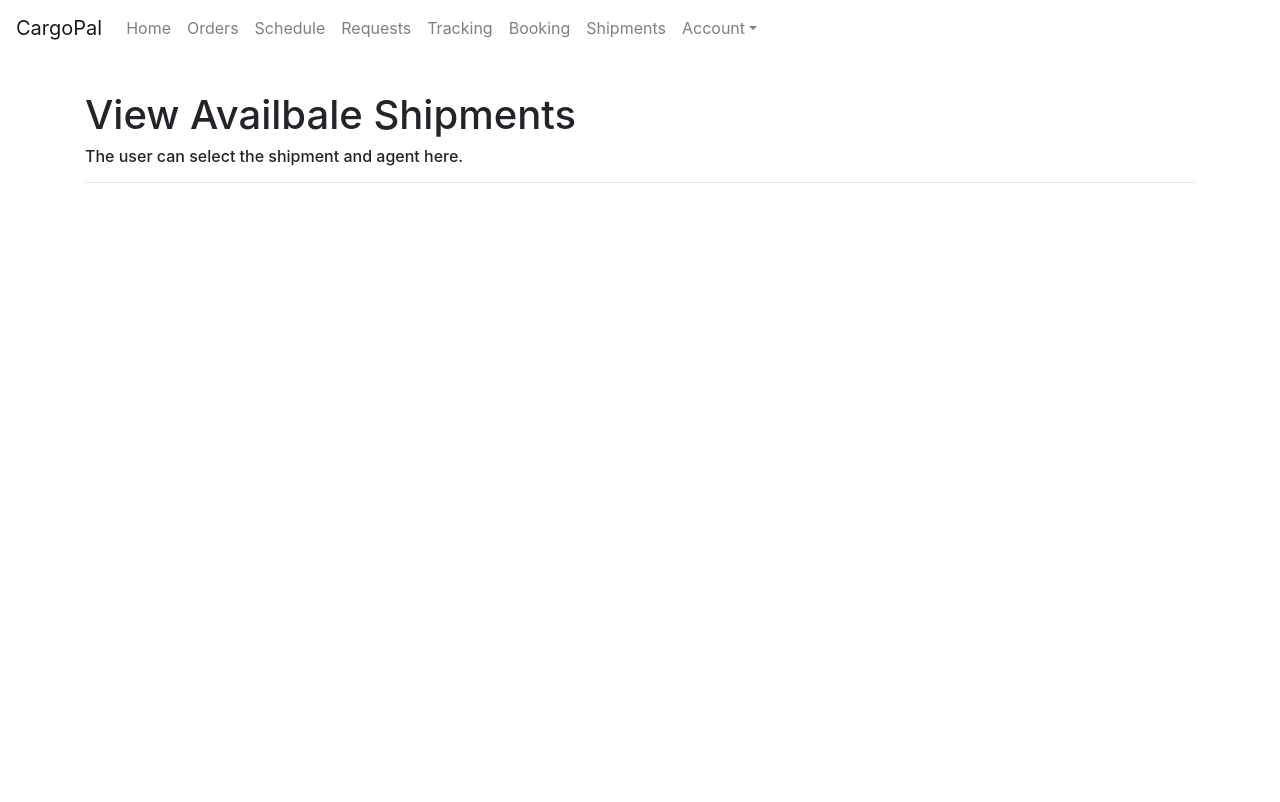
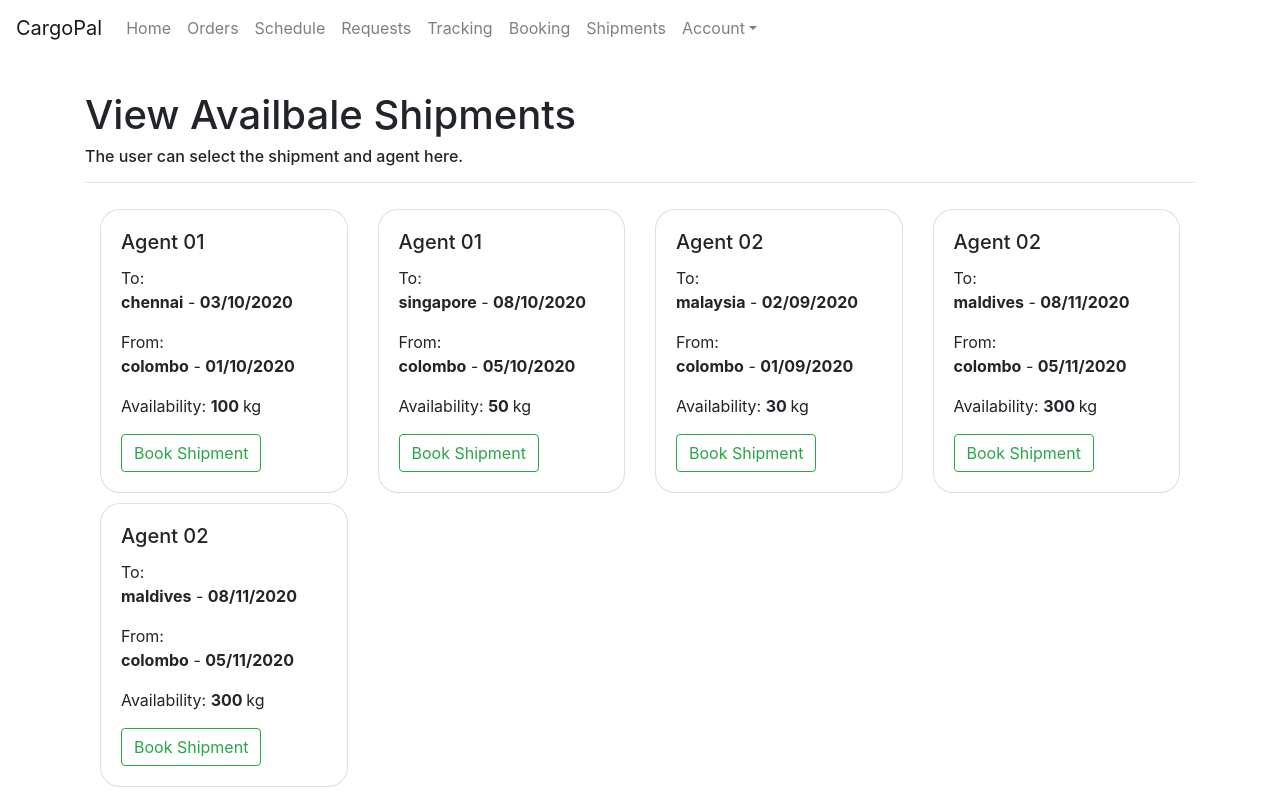
Before and after one commit to sanoj23/cargopal, a React (Create React App) app in the folder cargoPal/ClientApp/: page /shipments in a window 1280 px wide. Built offline with nearby package versions, Linux system fonts and the light colour scheme.

Commit message:
Shipments Screen

```diff
--- /dev/null
+++ b/cargoPal/ClientApp/src/components/shipment.jsx
@@ -0,0 +1,47 @@
+import React from 'react';
+import { useHistory } from 'react-router-dom';
+import { Card, Button } from 'react-bootstrap';
+
+export default function Shipment({ shipment }) {
+  const { origin, destination, startdate, enddate, capacity } = shipment;
+  const history = useHistory();
+
+  const getAgent = () => {
+    const users = [
+      { id: 1, name: 'Agent 01' },
+      { id: 2, name: 'Agent 02' },
+    ];
+
+    const track = users.find((i) => i.id === parseInt(shipment.userId));
+    return track.name;
+  };
+
+  return (
+    <>
+      <Card style={{ marginTop: 10, borderRadius: 20, overflow: 'hidden' }}>
+        <Card.Body>
+          <Card.Title>{getAgent()}</Card.Title>
+
+          <Card.Text>
+            To: <br />
+            <b>{destination}</b> - <b>{enddate}</b>
+          </Card.Text>
+          <Card.Text>
+            From: <br />
+            <b>{origin}</b> - <b>{startdate}</b>
+          </Card.Text>
+          <Card.Text>
+            Availability: <b>{capacity} </b>kg
+          </Card.Text>
+
+          <Button
+            variant="outline-success"
+            onClick={() => history.push('/booking')}
+          >
+            Book Shipment
+          </Button>
+        </Card.Body>
+      </Card>
+    </>
+  );
+}
--- a/cargoPal/ClientApp/src/fakeData.js
+++ b/cargoPal/ClientApp/src/fakeData.js
@@ -1,7 +1,7 @@
 export const Shipments = [
   {
     shipmentId: 21,
-    userId: 11,
+    userId: 1,
     origin: 'colombo',
     destination: 'chennai',
     startdate: '01/10/2020',
@@ -12,7 +12,7 @@ export const Shipments = [
 
   {
     shipmentId: 22,
-    userId: 12,
+    userId: 1,
     origin: 'colombo',
     destination: 'singapore',
     startdate: '05/10/2020',
@@ -23,7 +23,7 @@ export const Shipments = [
 
   {
     shipmentId: 23,
-    userId: 13,
+    userId: 2,
     origin: 'colombo',
     destination: 'malaysia',
     startdate: '01/09/2020',
@@ -33,7 +33,17 @@ export const Shipments = [
   },
   {
     shipmentId: 24,
-    userId: 14,
+    userId: 2,
+    origin: 'colombo',
+    destination: 'maldives',
+    startdate: '05/11/2020',
+    enddate: '08/11/2020',
+    capacity: 300,
+    status: 'Approved',
+  },
+  {
+    shipmentId: 25,
+    userId: 2,
     origin: 'colombo',
     destination: 'maldives',
     startdate: '05/11/2020',
--- a/cargoPal/ClientApp/src/screens/customer/ShipmentsScreen.jsx
+++ b/cargoPal/ClientApp/src/screens/customer/ShipmentsScreen.jsx
@@ -1,5 +1,9 @@
 import React, { Component } from 'react';
+import { Row, Col, Container } from 'react-bootstrap';
 import Screen from '../../components/screen';
+import Shipment from '../../components/shipment';
+
+import { Shipments } from '../../fakeData';
 
 class ShipmentsScreen extends Component {
   state = {
@@ -8,6 +12,7 @@ class ShipmentsScreen extends Component {
 
   componentDidMount() {
     // get all shipments from all agents where the status is available
+    this.setState({ shipments: Shipments });
   }
 
   componentDidUpdate() {
@@ -22,8 +27,15 @@ class ShipmentsScreen extends Component {
         title="View Availbale Shipments"
         subtitle="The user can select the shipment and agent here."
       >
-        {/* {Shipment compoenents will rendered here with their prices and all } */}
-        {shipments.map((shipment) => console.log(shipment))}
+        <Container>
+          <Row>
+            {shipments.map((shipment) => (
+              <Col sm={3}>
+                <Shipment key={shipment.shipmentId} shipment={shipment} />
+              </Col>
+            ))}
+          </Row>
+        </Container>
       </Screen>
     );
   }
```
